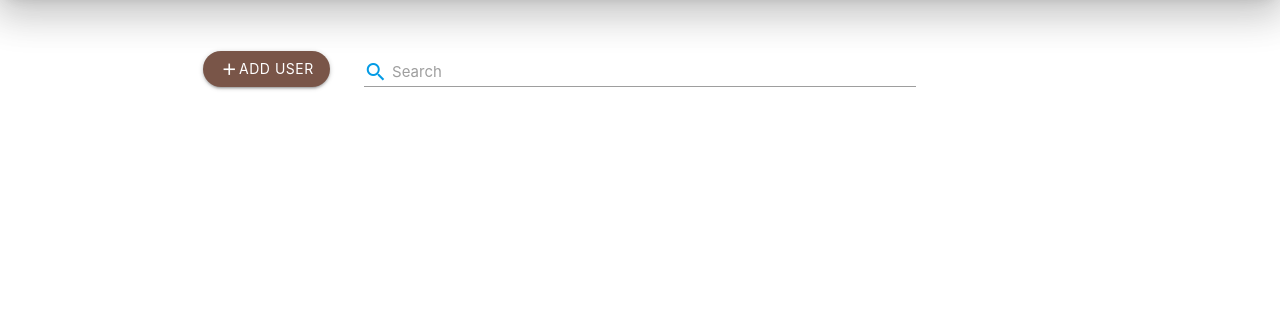
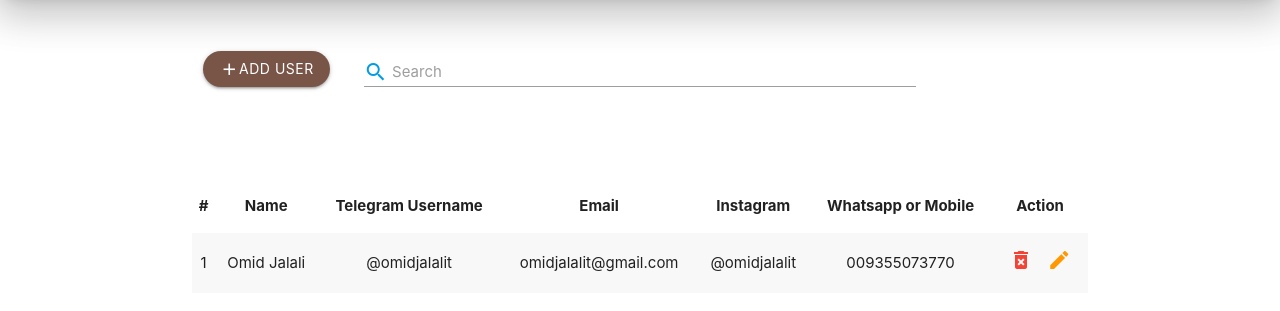
Before and after one commit to Ojlato/ojt-website, a plain HTML site: page users.html in a window 1280 px wide. Shown: the part 73-384 px from the top of the page. Drawn offline with Linux system fonts and the light colour scheme.

Commit message:
7 commit

```diff
--- a/src/css/style.css
+++ b/src/css/style.css
@@ -26,3 +26,6 @@
 .item.active{
     background-color: khaki;
 }
+table.highlight > tbody > tr:hover{
+    background-color: khaki;
+}
--- a/users.html
+++ b/users.html
@@ -89,6 +89,35 @@
                 </div>
             </li>
         </ul>
+        <div class="hide-on-med-and-down show-on-medline-and-up">
+            <table class="striped centered highlight container m-t-50">
+                <thead>
+                    <tr>
+                        <th>#</th>
+                        <th>Name</th>
+                        <th>Telegram Username</th>
+                        <th>Email</th>
+                        <th>Instagram</th>
+                        <th>Whatsapp or Mobile</th>
+                        <th>Action</th>
+                    </tr>
+                </thead>
+                <tbody>
+                    <tr>
+                        <td>1</td>
+                        <td>Omid Jalali</td>
+                        <td>@omidjalalit</td>
+                        <td>omidjalalit@gmail.com</td>
+                        <td>@omidjalalit</td>
+                        <td>009355073770</td>
+                        <td>
+                            <i class="material-icons red-text m-l-5 m-r-5">delete_forever</i>
+                            <i class="material-icons orange-text m-l-5 m-r-5">edit</i>
+                        </td>
+                    </tr>
+                </tbody>
+            </table>
+        </div>
     </section>
 
     <script src="/src/materialize/js/materialize.js"></script>
```
